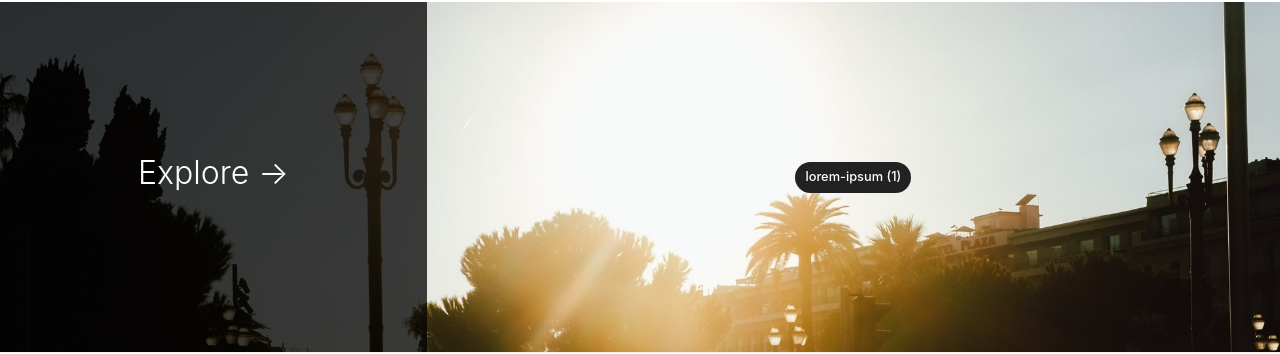
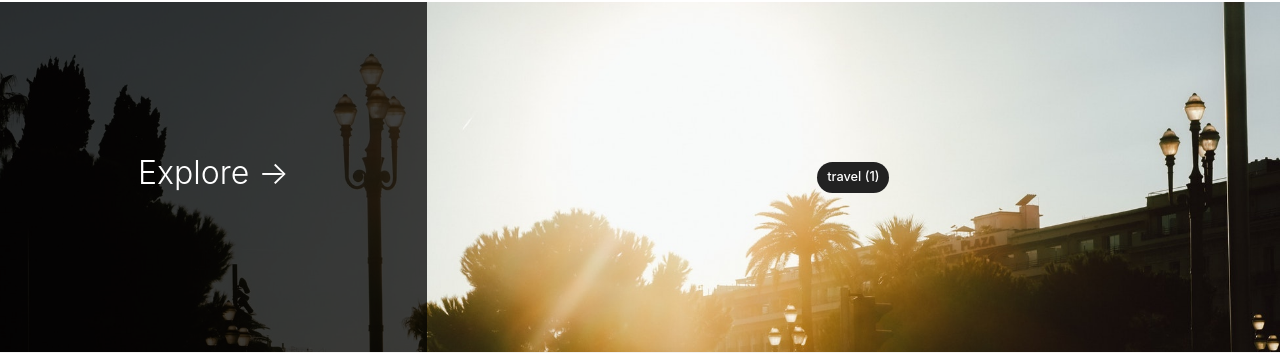
Before and after one commit to samita100/incredible-bee, a Jekyll site: the page built from index.html, in a window 1280 px wide and 900 px high, scrolled down 792 px. Shown: the part 438-792 px from the top of the window. Built offline with Jekyll 4.4.1, drawn with Linux system fonts in a browser that asks for light colours; nearby versions of some CDN libraries; the list of posts is cut into pages by our own code.

Commit message:
2019-05-14-this-is-a-try.md: updated categories

```diff
--- a/_posts/2019-05-14-this-is-a-try.md
+++ b/_posts/2019-05-14-this-is-a-try.md
@@ -3,7 +3,7 @@ layout: lorem-ipsum
 title: just chill
 author: Sam
 categories:
-  - lorem-ipsum
+  - Travel
 tags: []
 image: >-
   https://upload.wikimedia.org/wikipedia/commons/thumb/b/b6/Image_created_with_a_mobile_phone.png/1200px-Image_created_with_a_mobile_phone.png
```
